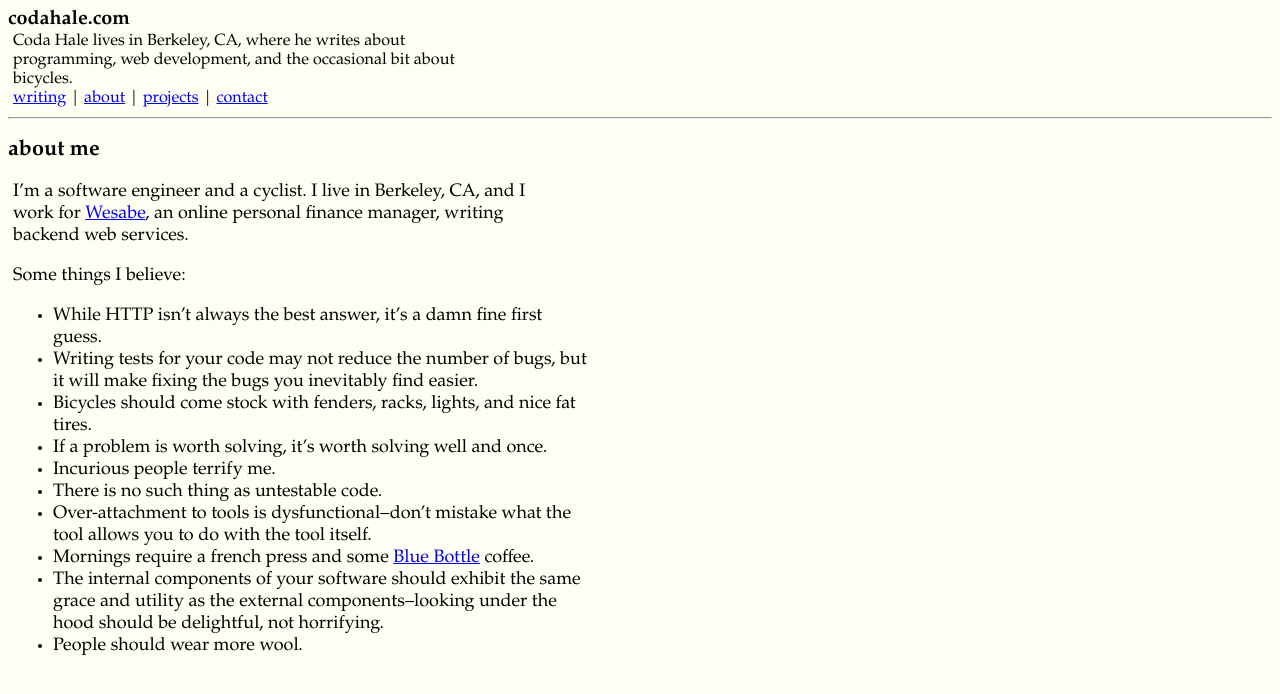
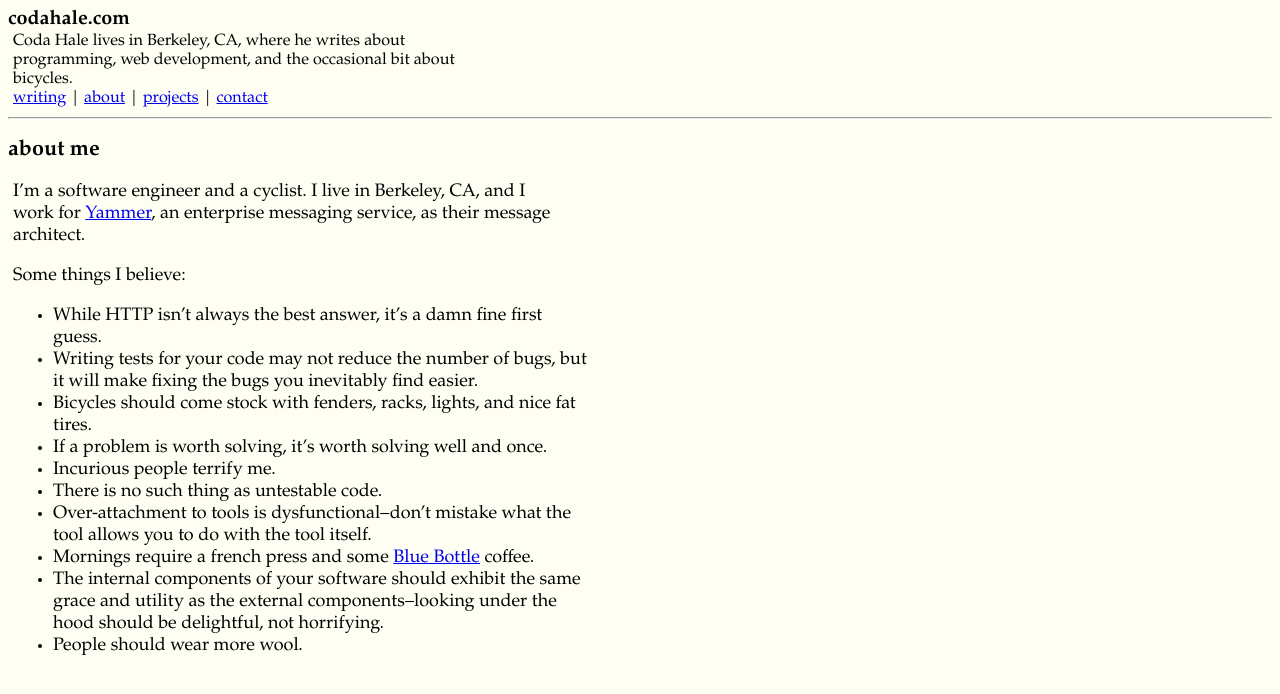
Before and after one commit to prahaladbelavadi/codahale.com, a Jekyll site: the page built from about.md, in a window 1280 px wide. Shown: the top 694 px of the page. Built offline with Jekyll 4.4.1, drawn with Linux system fonts in a browser that asks for light colours; Markdown is read by kramdown in place of the engine named in the settings.

Commit message:
Now working at Yammer!

```diff
--- a/about.md
+++ b/about.md
@@ -4,8 +4,8 @@ title: about me
 ---
 
 I'm a software engineer and a cyclist. I live in Berkeley, CA, and I work for
-[Wesabe](https://www.wesabe.com), an online personal finance manager, writing
-backend web services.
+[Yammer](http://www.yammer.com), an enterprise messaging service, as their
+message architect.
 
 Some things I believe:
 
```
